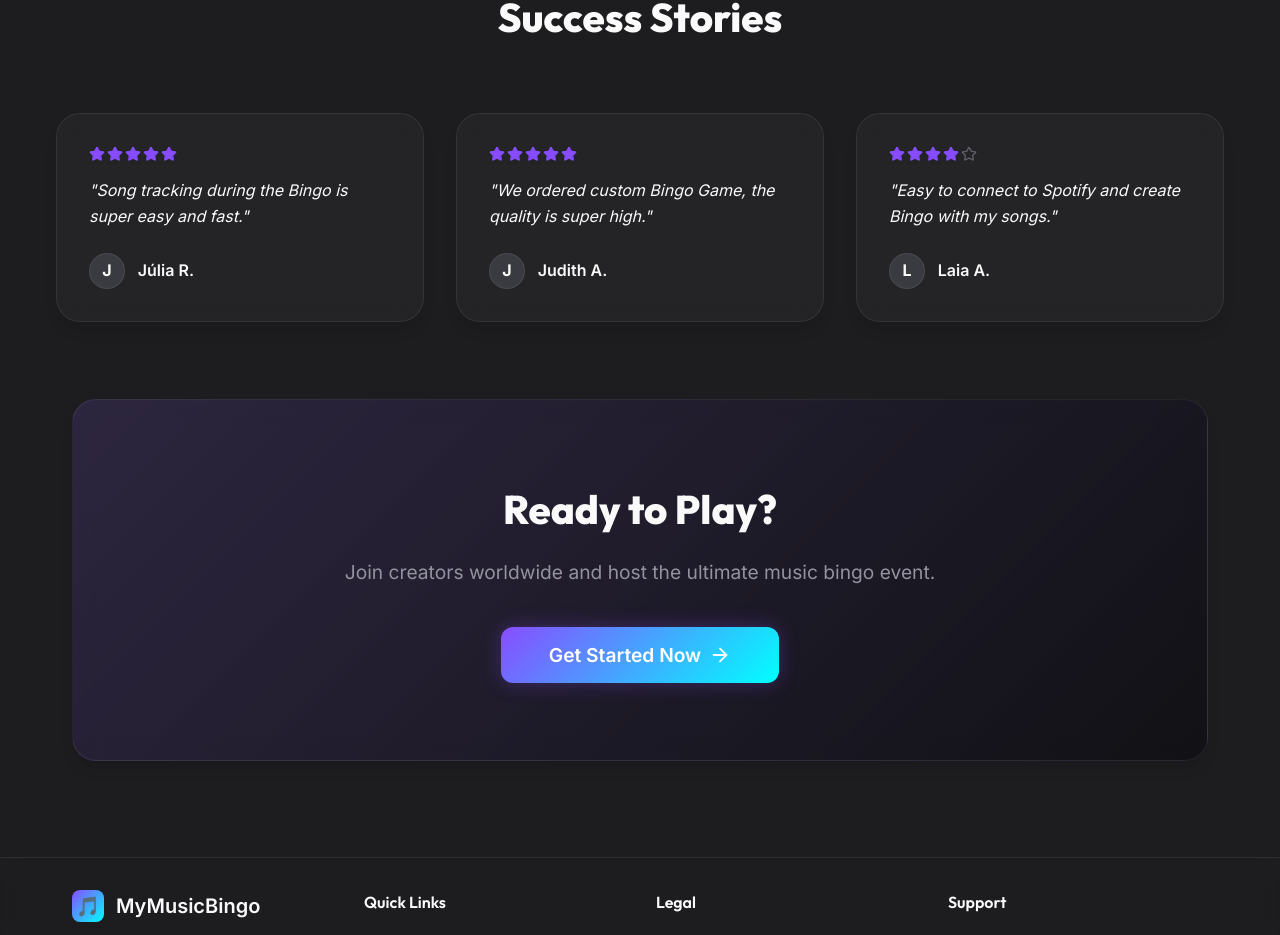
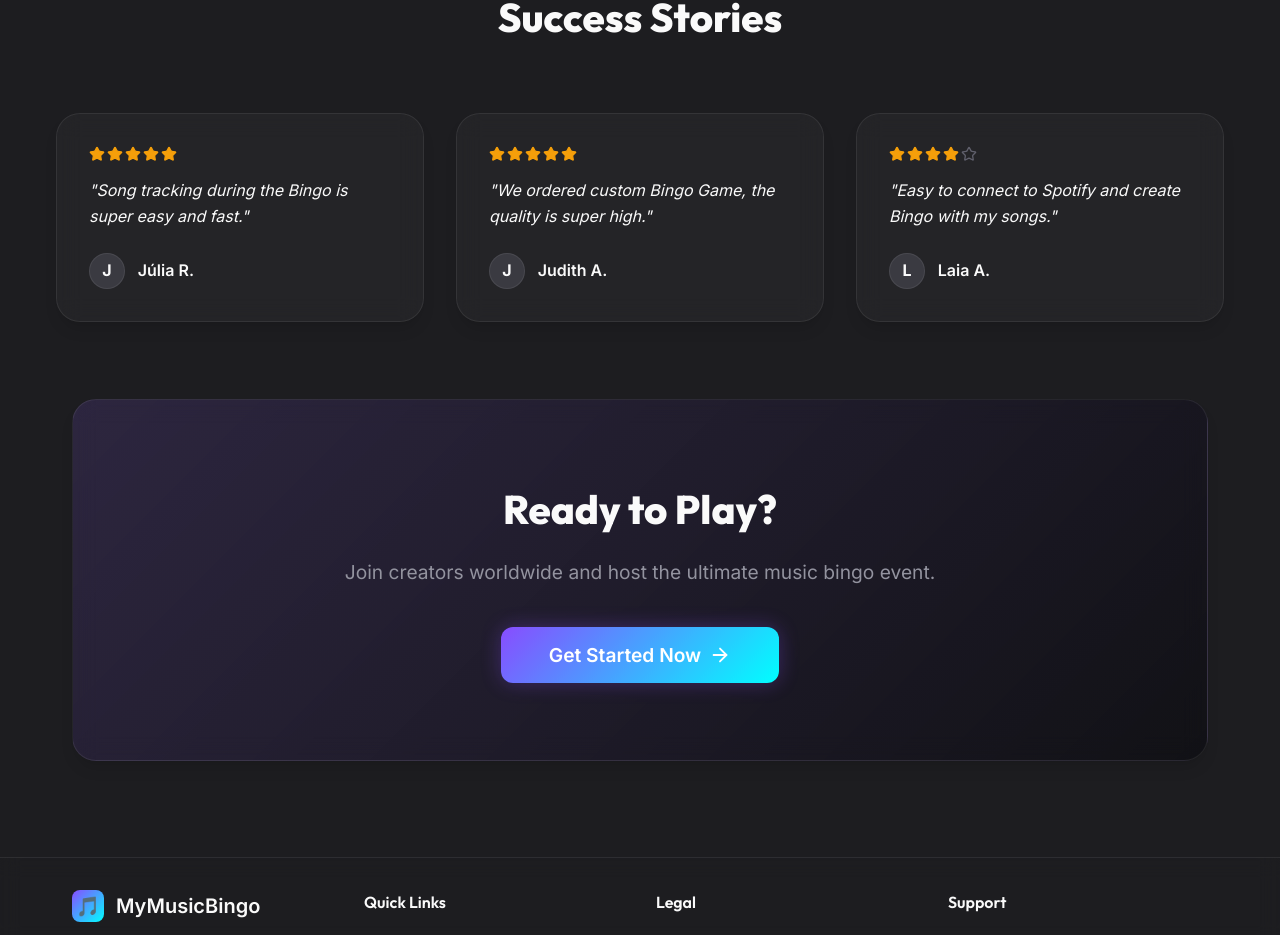
Before and after one commit to EloiBF/MyMusicBingo, a React app in the folder frontend/: page / in a window 1280 px wide. Shown: the part 2329-3264 px from the top of the page. Built offline with nearby package versions, Linux system fonts and the light colour scheme; no server answers; the HTML template or start-up script is replaced by a standard one.

Commit message:
Millora color landing

```diff
--- a/frontend/src/pages/Landing.jsx
+++ b/frontend/src/pages/Landing.jsx
@@ -303,9 +303,19 @@ const StepCard = ({ n, icon, title, desc, color }) => (
 const TestimonialCard = ({ name, text, rating }) => (
     <div className="glass" style={{ padding: '2rem', display: 'flex', flexDirection: 'column' }}>
         <div style={{ display: 'flex', gap: '2px', marginBottom: '1rem' }}>
-            {[...Array(5)].map((_, i) => <Star key={i} size={16} fill={i < rating ? "var(--primary)" : "none"} color={i < rating ? "var(--primary)" : "var(--gray-600)"} />)}
+            {[...Array(5)].map((_, i) => (
+                <Star
+                    key={i}
+                    size={16}
+                    /* Canviem var(--primary) per var(--warning) */
+                    fill={i < rating ? "var(--warning)" : "none"}
+                    color={i < rating ? "var(--warning)" : "var(--gray-600)"}
+                />
+            ))}
         </div>
-        <p style={{ fontStyle: 'italic', marginBottom: '1.5rem', flex: 1, lineHeight: 1.6, color: 'var(--text)' }}>"{text}"</p>
+        <p style={{ fontStyle: 'italic', marginBottom: '1.5rem', flex: 1, lineHeight: 1.6, color: 'var(--text)' }}>
+            "{text}"
+        </p>
         <div style={{ display: 'flex', alignItems: 'center', gap: '0.8rem' }}>
             <div style={{
                 width: 36, height: 36, borderRadius: '50%',
```
